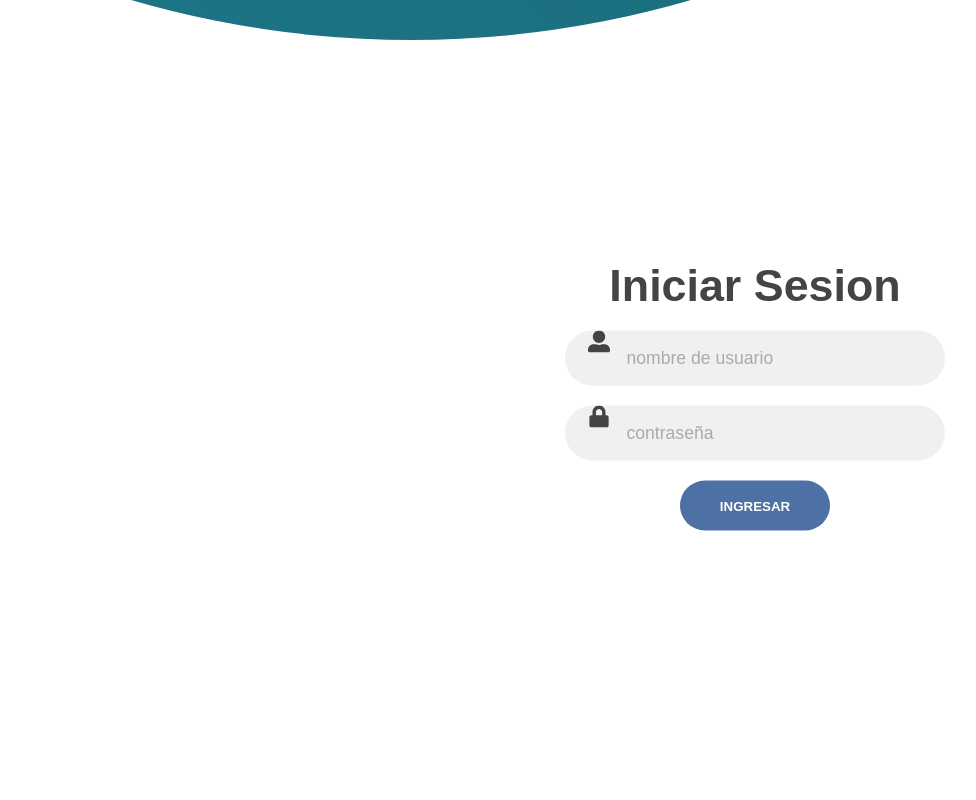
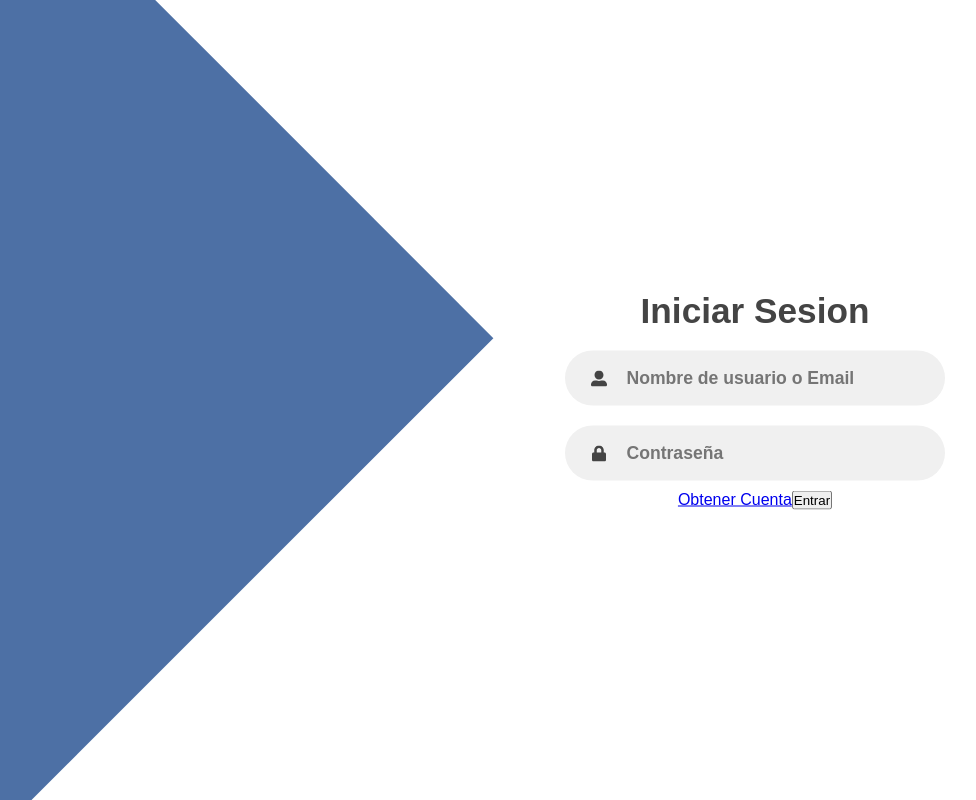
Before and after one commit to LMANMAI/ToDo-List, a React (Create React App) app: page /pruebas in a window 1280 px wide. Shown: the whole page, without its empty margins (205-1181 px from the left). Built offline with nearby package versions, Linux system fonts and the light colour scheme.

Commit message:
Login and Sigin Page almost finish

```diff
--- a/src/components/auth/Login.js
+++ /dev/null
@@ -1,100 +0,0 @@
-import React, {useContext, useEffect, useState } from 'react';
-import { Link } from 'react-router-dom';
-import AlertaContext from '../../context/alertas/alertaContext';
-import AuthContext from '../../context/auth/authContext';
-import SpinKit from '../layout/SpinKit';
-
-const Login = (props) => {
-    const authContext = useContext(AuthContext);
-    const { mensaje, autenticado, cargandoSpin, loginUser } = authContext;
-
-    const alertaContext = useContext(AlertaContext);
-    const { alerta, mostrarAlerta } = alertaContext;
-
-    const [ user, setUser ] = useState({
-        email:'',
-        password:''
-    });
-    const { email, password }= user;
-
-    const handleChange = e => {
-        setUser({
-            ...user,
-            [e.target.name] : e.target.value
-        })
-    }
-    const handleSubmit = e =>{
-        e.preventDefault();
-        //valido que no tenga campos vacios
-        if(email.trim()==='' || password.trim()===''){
-            mostrarAlerta('Todos los campos son necesarios', 'alerta-error');
-            return;
-        }
-        loginUser(user);
-    }
-
-    useEffect(()=>{
-        if(autenticado){
-            setTimeout(() => {
-               props.history.push('/dashboard');
-               if(mensaje){
-                mostrarAlerta(mensaje.msg, mensaje.categoria);
-            }
-
-            }, 1000);
-
-        }
-
-    },[mensaje, autenticado, props.history,]);
-
-    return (
-        <div className="container">
-            <div className="form_wraper">
-            {alerta ?(<div className={alerta.categoria}>{alerta.msg}</div>) :null}
-              {cargandoSpin ?<SpinKit />
-               :( <div className="form_container">
-                <h2>Iniciar Sesion</h2>
-                <form onSubmit={handleSubmit}>
-                    <div className="input_auth_container">
-                         <div className="input_container">
-                             <input
-                                 type="email"
-                                 name="email"
-                                 value={email}
-                                 onChange={handleChange}
-                                 placeholder="Ingresa con tu Email"
-                             />
-                         </div>
-
-                         <div className="input_container">
-                             <input
-                                 type="password"
-                                 name="password"
-                                 value={password}
-                                 onChange={handleChange}
-                                 placeholder="Contraseña"
-                             />
-                     </div>
-                 </div>
-                <div className="btn_container">
-                     <Link
-                         className="btn btn_sec"
-                         to="/singin"
-                     >Obtener Cuenta</Link>
-                     <input
-                         type="submit"
-                          className="btn btn_primario btn_auth"
-                          value="Iniciar Sesion"
-                     />
-                 </div>
-             </form>
-             </div>
-               ) }
-
-            </div>
-        </div>
-
-     );
-}
-
-export default Login;
--- /dev/null
+++ b/src/pages/Auth/Login/index.jsx
@@ -0,0 +1,98 @@
+import React, { useContext, useEffect, useState } from "react";
+import { Link } from "react-router-dom";
+import { FaUserAlt, FaLock } from "react-icons/fa";
+import AlertaContext from "../../../context/alertas/alertaContext";
+import AuthContext from "../../../context/auth/authContext";
+import SpinKit from "../../../components/layout/SpinKit";
+import "./index.scss";
+
+const Login = (props) => {
+  const authContext = useContext(AuthContext);
+  const { mensaje, autenticado, cargandoSpin, loginUser } = authContext;
+
+  const alertaContext = useContext(AlertaContext);
+  const { alerta, mostrarAlerta } = alertaContext;
+
+  const [user, setUser] = useState({
+    email: "",
+    password: "",
+  });
+  const { email, password } = user;
+
+  const handleChange = (e) => {
+    setUser({
+      ...user,
+      [e.target.name]: e.target.value,
+    });
+  };
+  const handleSubmit = (e) => {
+    e.preventDefault();
+    //valido que no tenga campos vacios
+    if (email.trim() === "" || password.trim() === "") {
+      mostrarAlerta("Todos los campos son necesarios", "alerta-error");
+      return;
+    }
+    loginUser(user);
+  };
+
+  useEffect(() => {
+    if (autenticado) {
+      setTimeout(() => {
+        props.history.push("/dashboard");
+        if (mensaje) {
+          mostrarAlerta(mensaje.msg, mensaje.categoria);
+        }
+      }, 1000);
+    }
+  }, [mensaje, autenticado, props.history]);
+
+  return (
+    <>
+      {alerta ? <div className={alerta.categoria}>{alerta.msg}</div> : null}
+      {cargandoSpin ? (
+        <SpinKit />
+      ) : (
+        <>
+          <form onSubmit={handleSubmit} className="SignIn">
+            <h2 className="SignIn_tittle">Iniciar Sesion</h2>
+
+            <div className="SignIn_inputfield">
+              <FaUserAlt />
+              <input
+                type="email"
+                name="email"
+                value={email}
+                onChange={handleChange}
+                placeholder="Nombre de usuario o Email"
+              />
+            </div>
+
+            <div className="SignIn_inputfield">
+              <FaLock />
+              <input
+                type="password"
+                name="password"
+                value={password}
+                onChange={handleChange}
+                placeholder="Contraseña"
+              />
+            </div>
+
+            <div className="SignIn_btn_container">
+              <Link className="SignIn_btn" to="/singin">
+                Obtener Cuenta
+              </Link>
+              <input
+                type="submit"
+                className="SignIn_btn-ingreso"
+                value="Entrar"
+              />
+            </div>
+          </form>
+        </>
+      )}
+    </>
+  );
+};
+
+export default Login;
--- /dev/null
+++ b/src/pages/Auth/Login/index.scss
@@ -0,0 +1,47 @@
+.SignIn {
+  display: flex;
+  align-items: center;
+  justify-content: center;
+  flex-direction: column;
+  padding: 0 0.5rem;
+  transition: all 0.2s 0.7s;
+  overflow: hidden;
+  grid-column: 1 / 2;
+  grid-row: 1 / 2;
+  transition: 0.2s 0.7s ease-in-out;
+  &_tittle {
+    font-size: 2.2rem;
+    color: #444;
+    margin-bottom: 10px;
+  }
+  &_inputfield {
+    max-width: 380px;
+    width: 100%;
+    height: 55px;
+    background-color: #f0f0f0;
+    margin: 10px 0;
+    border-radius: 50px;
+    display: grid;
+    grid-template-columns: 15% 85%;
+    padding: 0 0.4rem;
+    svg {
+      align-self: center;
+      justify-self: center;
+      color: #444;
+    }
+    input {
+      background: none;
+      outline: none;
+      border: none;
+      line-height: 1;
+      font-weight: 600;
+      font-size: 1.1rem;
+      color: #333;
+      ::placeholder {
+        font-weight: 500;
+        color: #aaa;
+        font-size: 10px;
+      }
+    }
+  }
+}
--- a/src/pages/Auth/index.jsx
+++ b/src/pages/Auth/index.jsx
@@ -1,7 +1,8 @@
 import React from "react";
 import styled from "styled-components";
-import { FaLock, FaUserAlt } from "react-icons/fa";
-import './index.scss';
+import Login from "./Login";
+import SignIn from "./Signin";
+import "./index.scss";
 
 const Container = styled.div`
   position: relative;
@@ -14,39 +15,13 @@ const Container = styled.div`
     position: absolute;
     width: 2000px;
     height: 2000px;
-    border-radius: 50%;
-    bottom: 70%;
-    left: 50%;
-    background: linear-gradient(45deg, #1f7a8c, #125866);
-    transform: translateY(-50%);
+    /* border-radius: 50%; */
+    right: 48%;
+    top: -10%;
+    background-color: #4d70a5;
+    transform: translateY(-10%) rotate(45deg) translateX(-27%);
     z-index: 6;
     transition: 1.8s all ease-in-out;
-  }
-  @media (max-width: 870px) {
-    .container {
-      min-height: 800px;
-      height: 100vh;
-    }
-    ::before {
-      width: 1500px;
-      height: 1500px;
-      left: 30%;
-      bottom: 68%;
-      transform: translateX(-50%);
-      right: initial;
-      top: initial;
-      transition: 2s ease-in-out;
-    }
-  }
-  @media (min-width: 1024px) {
-    ::before {
-      content: "";
-      width: 2000px;
-      height: 2000px;
-      /* transform: translateY(-50%); */
-      left: -30%;
-      top: -120%;
-    }
   }
 `;
 const FormContainer = styled.div`
@@ -57,7 +32,7 @@ const FormContainer = styled.div`
   left: 0;
 `;
 const SignInSignUpContainer = styled.div`
-  position: absolute;
+  position: relative;
   top: 50%;
   left: 75%;
   transform: translate(-50%, -50%);
@@ -66,100 +41,28 @@ const SignInSignUpContainer = styled.div`
   grid-template-columns: 1fr;
   z-index: 5;
   transition: 1s 0.7s ease-in-out;
-  @media (max-width: 870px) {
-    width: 100%;
-    left: 50%;
-    top: 95%;
-    transform: translate(-50%, -100%);
-    transition: 1s 0.8s ease-in-out;
-  }
 `;
-const Formulario = styled.form`
-  display: flex;
-  align-items: center;
-  justify-content: center;
-  flex-direction: column;
-  padding: 0 0.5rem;
-  transition: all 0.2s 0.7s;
-  overflow: hidden;
-  grid-column: 1 / 2;
-  grid-row: 1 / 2;
-  transition: 0.2s 0.7s ease-in-out;
+const PanelContainer = styled.div`
+  position: absolute;
+  width: 100%;
+  height: 100%;
+  top: 0;
+  left: 0;
+  display: grid;
+  grid-template-columns: repeat(2, 1fr);
 `;
-
-const Titulo = styled.h2`
-  font-size: 2.8rem;
-  color: #444;
-  margin-bottom: 10px;
-`;
-const InputField = styled.div`
-  max-width: 380px;
-  width: 100%;
-  height: 55px;
-  background-color: #f0f0f0;
-  margin: 10px 0;
-  border-radius: 50px;
-  display: grid;
-  grid-template-columns: 15% 85%;
-  padding: 0 0.4rem;
-  svg {
-    text-align: center;
-    margin: 00 auto;
-    color: #444;
-    width: 40%;
-    height: 40%;
-    object-fit: contain;
-  }
-`;
-const Input = styled.input`
-  background: none;
-  outline: none;
-  border: none;
-  line-height: 1;
-  font-weight: 600;
-  font-size: 1.1rem;
-  color: #333;
-  ::placeholder {
-    font-weight: 500;
-    color: #aaa;
-  }
-`;
-const ButtonInput = styled.input`
-  width: 150px;
-  height: 50px;
-  border-radius: 55px;
-  border: none;
-  outline: none;
-  color: #fff;
-  text-transform: uppercase;
-  font-weight: 600;
-  margin: 10px 0;
-  transition: 0.5s;
-  cursor: pointer;
-  background-color: #4d70a5;
-`;
-
 function AuthPage() {
   return (
     <Container>
       <FormContainer>
         <SignInSignUpContainer>
-          <Formulario id="sign_in" action="">
-            <Titulo>Iniciar Sesion</Titulo>
+            <Login />
 
-            <InputField>
-              <FaUserAlt />
-              <Input type="text" placeholder="nombre de usuario" />
-            </InputField>
-
-            <InputField>
-              <FaLock />
-              <Input type="password" placeholder="contraseña" />
-            </InputField>
-            <ButtonInput type="submit" value="Ingresar" />
-          </Formulario>
         </SignInSignUpContainer>
       </FormContainer>
+      <PanelContainer className="panel panel-left">
+            PANEL
+          </PanelContainer>
     </Container>
   );
 }
--- a/src/routes/index.jsx
+++ b/src/routes/index.jsx
@@ -1,8 +1,7 @@
 import React from "react";
 import { BrowserRouter as Router, Switch, Route } from "react-router-dom";
 //importo los componentes
-import Login from "../components/auth/Login";
-import Singin from "../components/auth/Singin";
+
 import DashboardIndex from "../components/dashboard/DashboardIndex";
 import { AuthPage } from '../pages'
 //importo los context
@@ -25,8 +24,7 @@ function Routes() {
           <AuthState>
             <Router>
               <Switch>
-                <Route exact path="/" component={Login} />
-                <Route exact path="/singin" component={Singin} />
+                <Route exact path="/" component={AuthPage} />
                 <Route exact path="/pruebas" component={AuthPage} />
                 <PrivateRoute
                   exact
```
Also changed, not shown: src/pages/Auth/Signin/index.jsx (renamed from src/components/auth/Singin.js, +5 -5 lines), src/assets/index.css (renamed from src/index.css), 1 other file (tests, documents, lock files or other folders).
